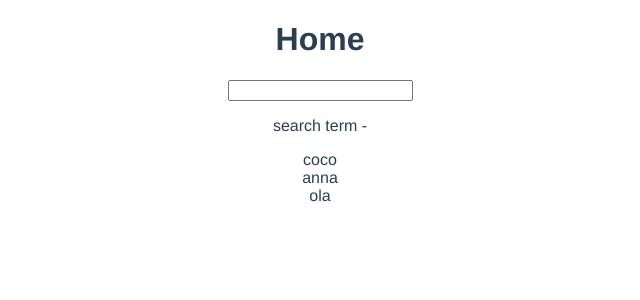
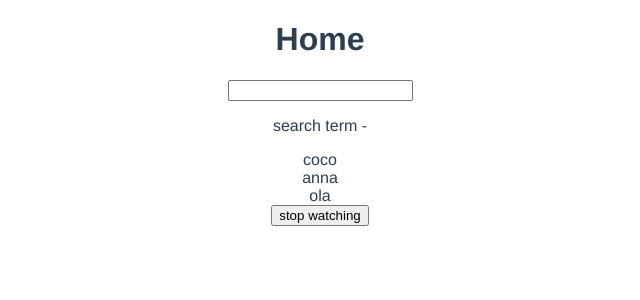
Before and after one commit to KhrystynaBohdan/dojo-blogs, a Vue app: page / in a window 1280 px wide. Shown: the top 300 px of the page, without its empty margins (320-960 px from the left). Built offline with nearby package versions, Linux system fonts and the light colour scheme.

Commit message:
watch and wathcEffect

```diff
--- a/src/views/Home.vue
+++ b/src/views/Home.vue
@@ -4,24 +4,39 @@
     <input type="text" v-model="search"/>
     <p>search term -{{search}}</p>
     <div v-for="name in matchNames" :key="name">{{ name }}</div>
+    <button v-on:click="handleClick">stop watching </button>
   </div>
 </template>
 
 <script>
 
-import { computed, ref } from "vue";
+import { computed, ref, watch, watchEffect } from "vue";
 
 export default {
   name: "Home",
   setup() {
     const search = ref('')
     const names = ref(['coco', 'anna', 'ola'])
+
+    const stopwatch= watch(search, () => {
+      console.log ('watch')
+    })
+
+    //watchEffect when component first run
+    const stopwatchEffect = watchEffect(() => {
+      console.log('watchEffect', search.value)
+    })
     //we use computed property to return an updated value based on other values
 
     const matchNames = computed (() => {
       return names.value.filter(name => name.includes(search.value))
     })
-    return {names, search, matchNames};
+
+    const handleClick = () => {
+      stopwatch()
+      stopwatchEffect()
+    }
+    return {names, search, matchNames, handleClick};
   }
 
 };
```
